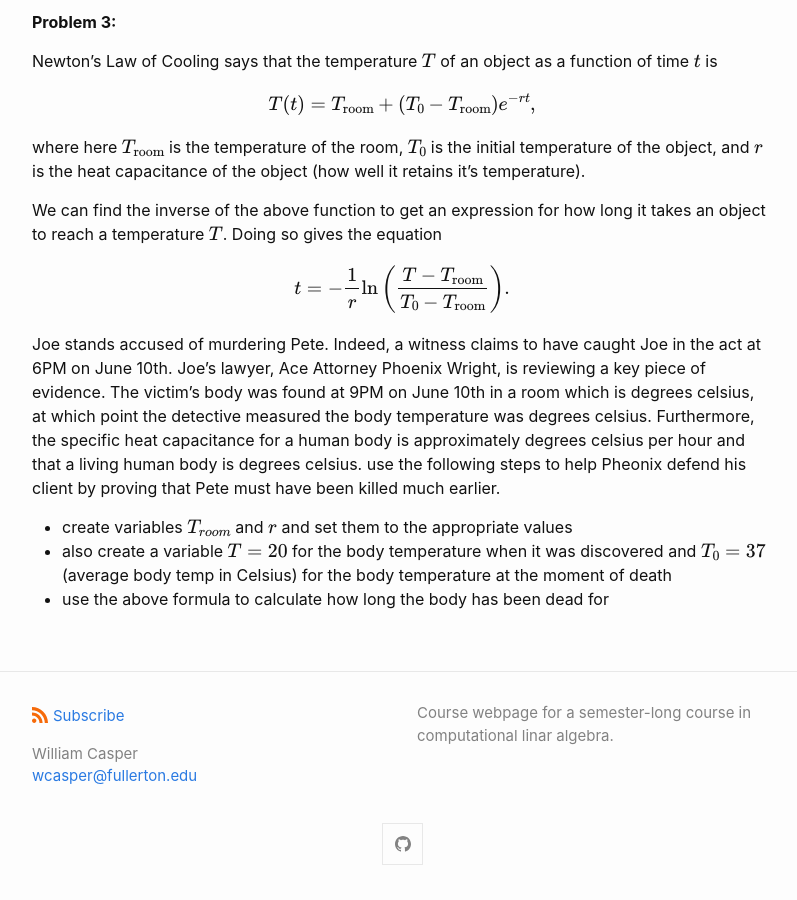
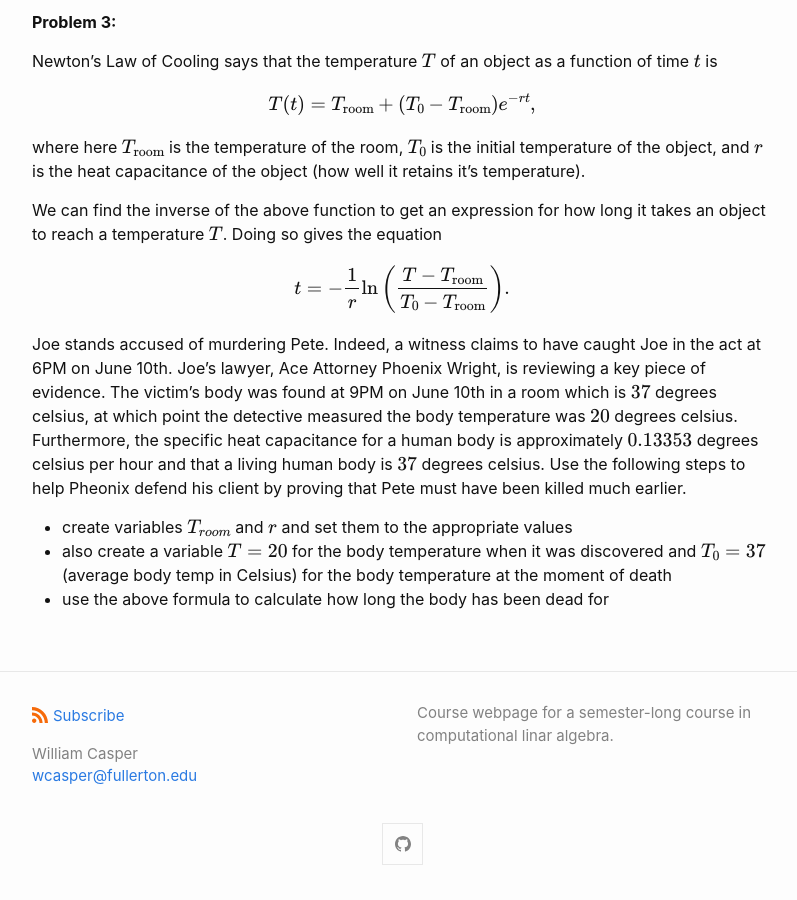
Before and after one commit to wcasper/math107spring2022, a Jekyll site: the page built from _homework/hw1/hw1-part1.md, in a window 1280 px wide and 900 px high, scrolled down 963 px. Shown: the whole window, without its empty margins (238-1035 px from the left). Built offline with Jekyll 4.4.1, drawn with Linux system fonts in a browser that asks for light colours.

Commit message:
added numbers

```diff
--- a/_homework/hw1/hw1-part1.md
+++ b/_homework/hw1/hw1-part1.md
@@ -42,7 +42,7 @@ We can find the inverse of the above function to get an expression for how long
 
 $$t = -\frac{1}{r}\ln\left(\frac{T-T_{\text{room}}}{T_0-T_{\text{room}}}\right).$$
 
-Joe stands accused of murdering Pete.  Indeed, a witness claims to have caught Joe in the act at 6PM on June 10th.  Joe's lawyer, Ace Attorney Phoenix Wright, is reviewing a key piece of evidence.  The victim's body was found at 9PM on June 10th in a room which is  degrees celsius, at which point the detective measured the body temperature was  degrees celsius.  Furthermore, the specific heat capacitance for a human body is approximately  degrees celsius per hour and that a living human body is  degrees celsius.  use the following steps to help Pheonix defend his client by proving that Pete must have been killed much earlier.
+Joe stands accused of murdering Pete.  Indeed, a witness claims to have caught Joe in the act at 6PM on June 10th.  Joe's lawyer, Ace Attorney Phoenix Wright, is reviewing a key piece of evidence.  The victim's body was found at 9PM on June 10th in a room which is $$37$$  degrees celsius, at which point the detective measured the body temperature was $$20$$ degrees celsius.  Furthermore, the specific heat capacitance for a human body is approximately $$0.13353$$ degrees celsius per hour and that a living human body is $$37$$ degrees celsius.  Use the following steps to help Pheonix defend his client by proving that Pete must have been killed much earlier.
 * create variables $$T_{room}$$ and $$r$$ and set them to the appropriate values
 * also create a variable $$T=20$$ for the body temperature when it was discovered and $$T_0=37$$ (average body temp in Celsius) for the body temperature at the moment of death
 * use the above formula to calculate how long the body has been dead for
```
